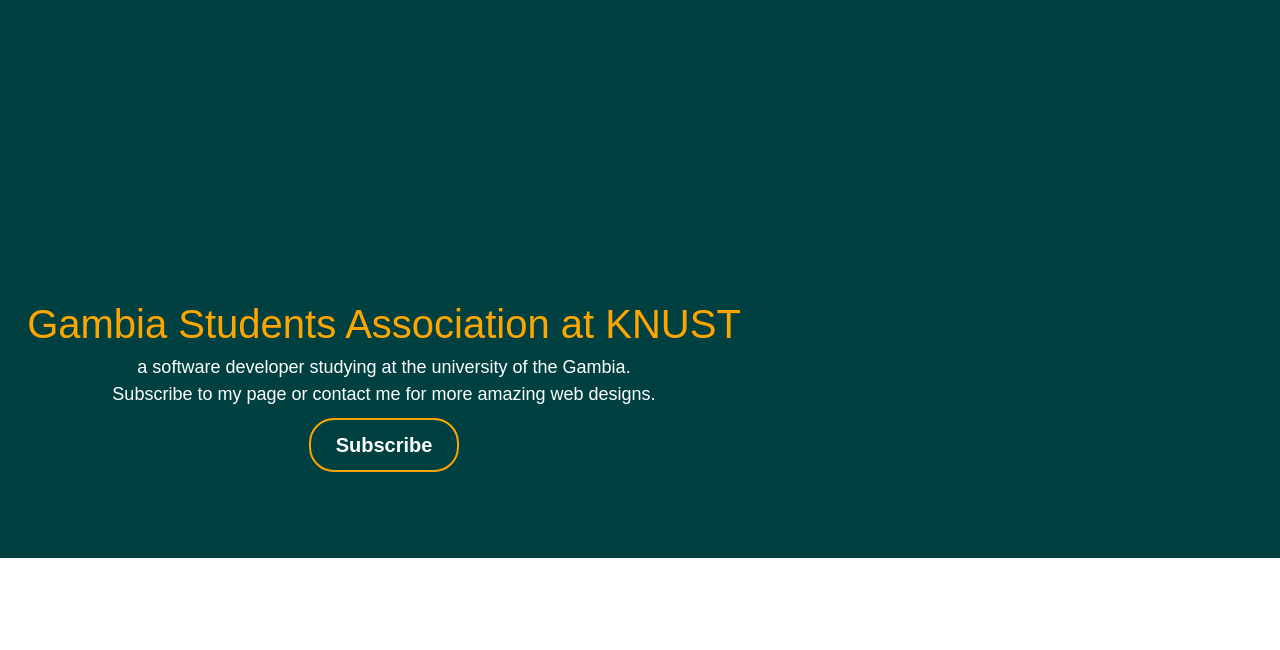
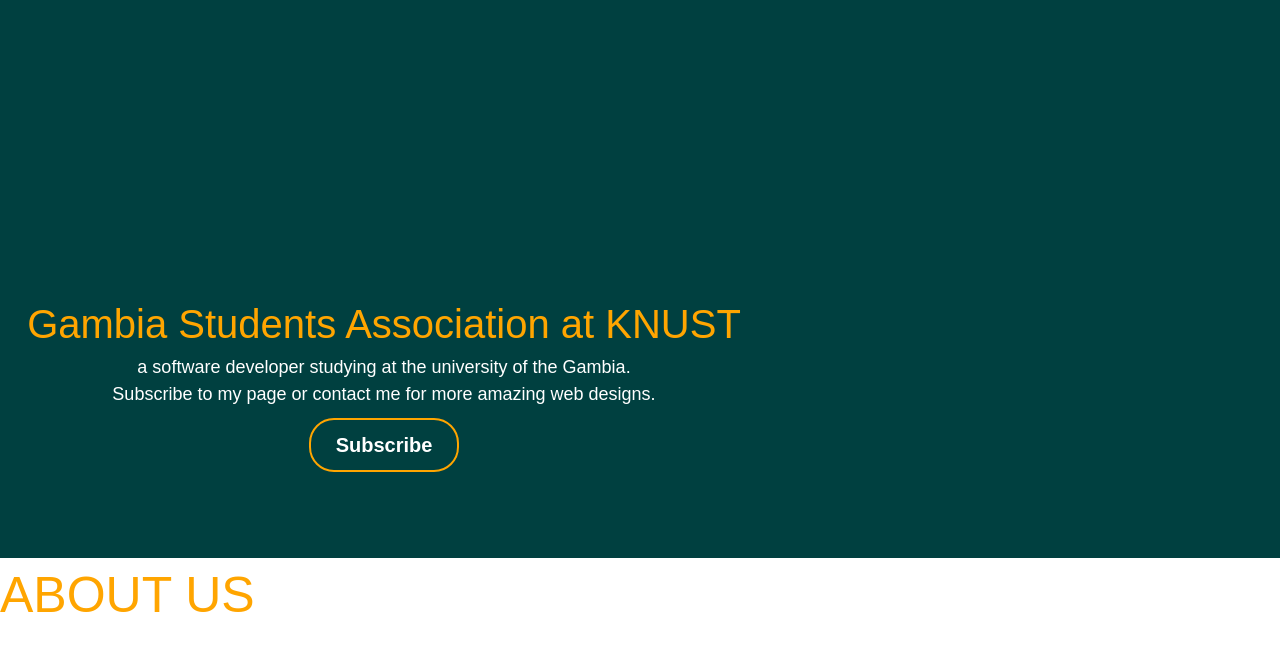
Before and after one commit to yakseh10/Gamtech_website, a website: page index.html in a window 1280 px wide. Shown: the part 122-772 px from the top of the page. Drawn offline with Linux system fonts and the light colour scheme.

Commit message:
new changes made

```diff
--- a/index.html
+++ b/index.html
@@ -31,6 +31,9 @@
 
 
     </div>
+    <div class="">
+        <h2>About Us</h2>
+    </div>
 </body>
 
 </html>
```
